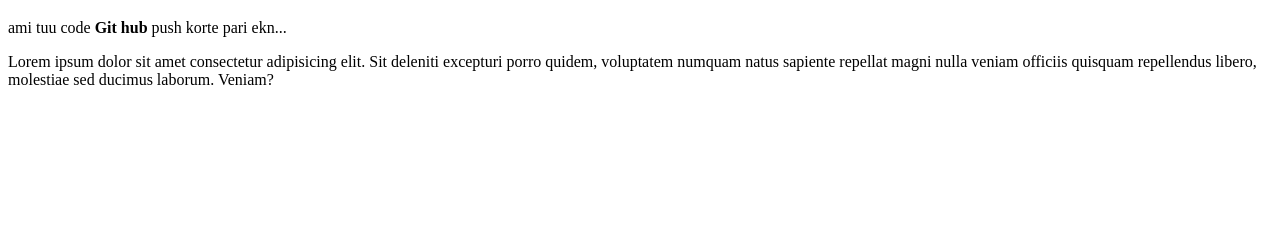
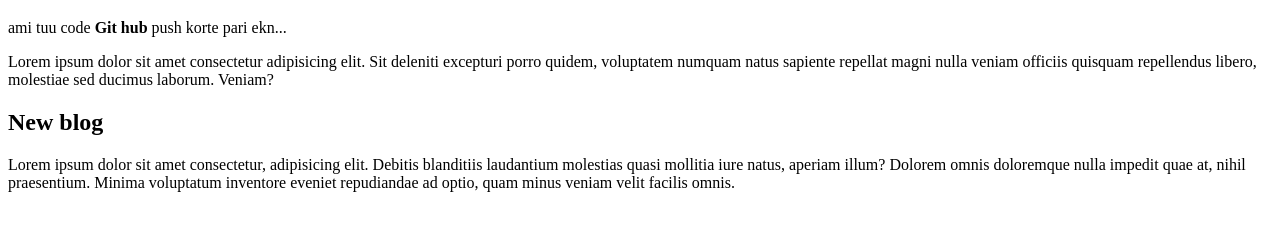
Before and after one commit to Bishaw1/first-repo, a plain HTML site: page index.html in a window 1280 px wide. Shown: the part 61-292 px from the top of the page. Drawn offline with Linux system fonts and the light colour scheme.

Commit message:
added something

```diff
--- a/index.html
+++ b/index.html
@@ -10,5 +10,7 @@
     <h1>Mama!!</h1>
     <p>ami tuu code <strong>Git hub</strong> push korte pari ekn...</p>
     <p>Lorem ipsum dolor sit amet consectetur adipisicing elit. Sit deleniti excepturi porro quidem, voluptatem numquam natus sapiente repellat magni nulla veniam officiis quisquam repellendus libero, molestiae sed ducimus laborum. Veniam?</p>
+    <div><h2>New blog</h2>
+    <p>Lorem ipsum dolor sit amet consectetur, adipisicing elit. Debitis blanditiis laudantium molestias quasi mollitia iure natus, aperiam illum? Dolorem omnis doloremque nulla impedit quae at, nihil praesentium. Minima voluptatum inventore eveniet repudiandae ad optio, quam minus veniam velit facilis omnis.</p></div>
 </body>
 </html>
```
